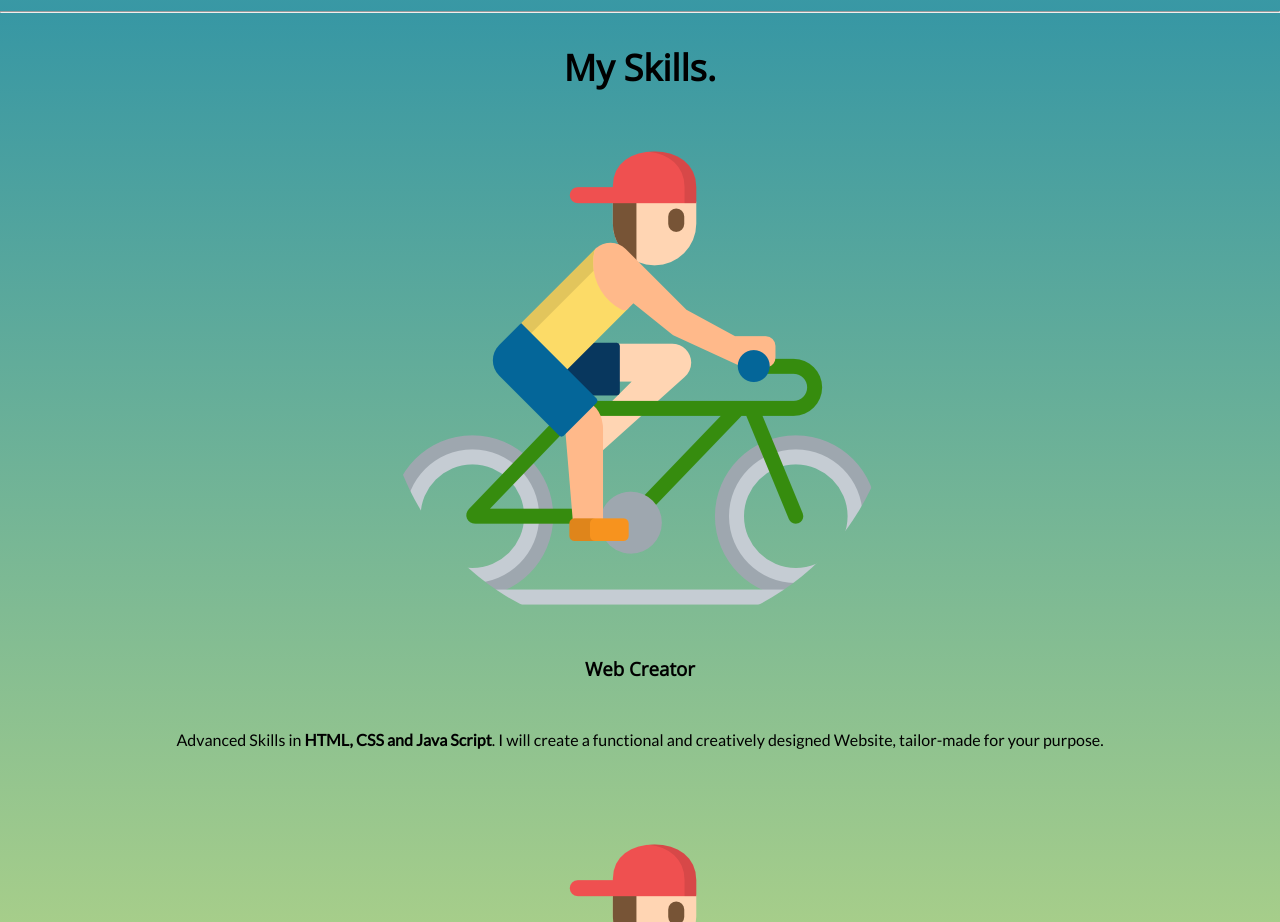
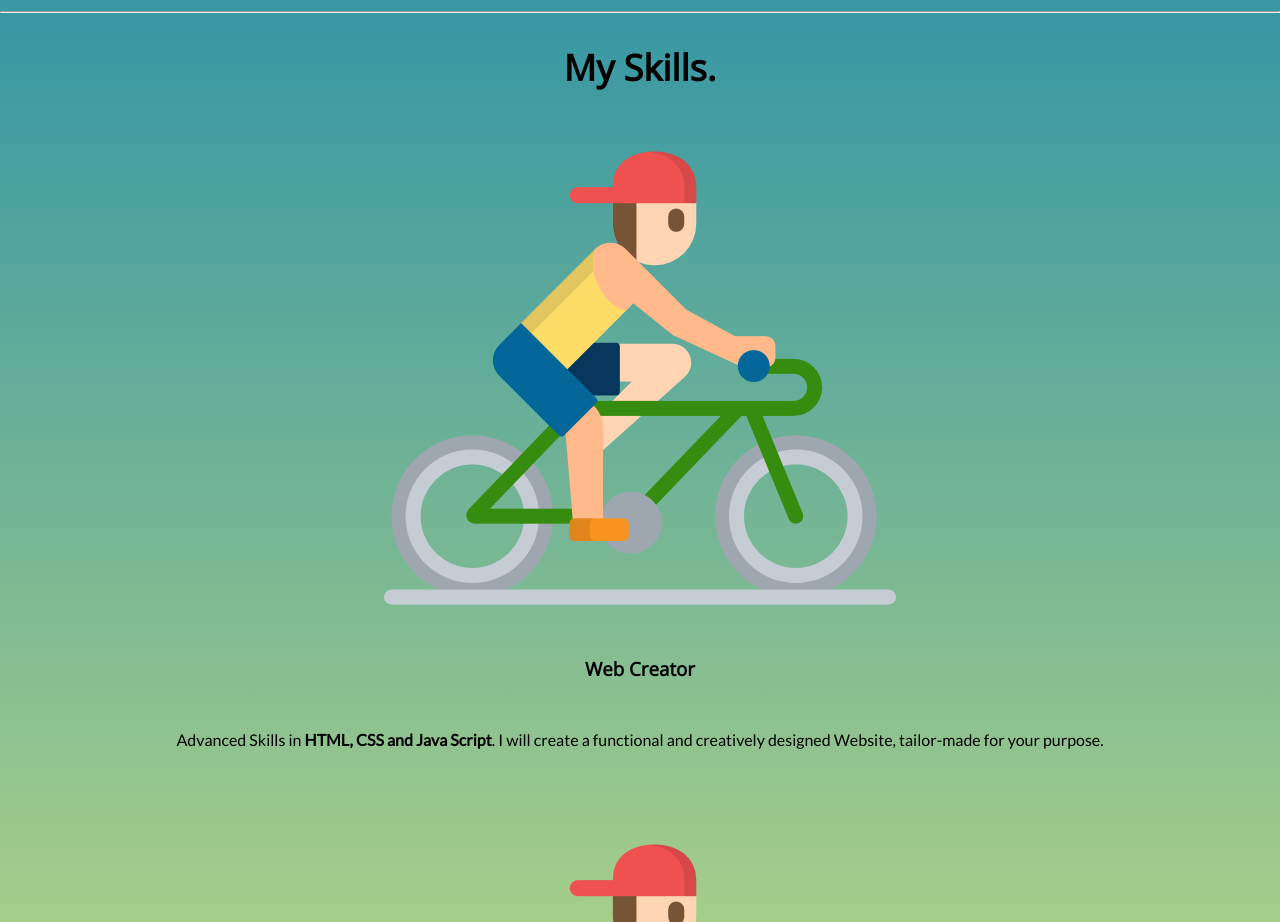
Before and after one commit to Peterklink/Personal-Website, a plain HTML site: page index.html in a window 1280 px wide. Shown: the part 1500-2422 px from the top of the page. Drawn offline with nearby package versions, Linux system fonts and the light colour scheme.

Commit message:
Update index.html

```diff
--- a/index.html
+++ b/index.html
@@ -35,7 +35,7 @@
       <hr>
       <h2>My Skills.</h2>
       <div class="skill-row">
-        <img src="images/bike.png" alt="Computer" class="icon">
+        <img src="images/bike.png" alt="Computer">
         <h3>Web Creator</h3>
         <p>Advanced Skills in <strong>HTML, CSS and Java Script</strong>. I will create a functional and creatively designed Website, tailor-made for your purpose.</p>
       </div>
```
